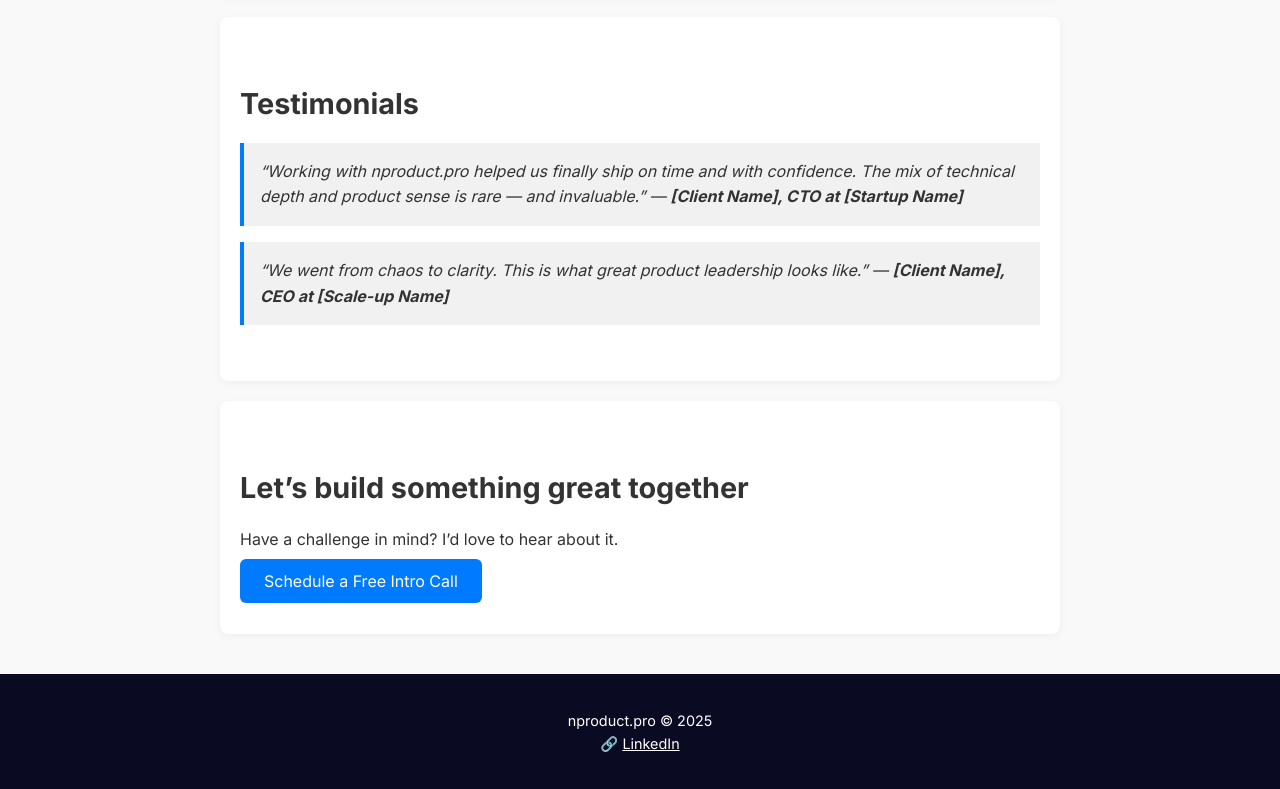
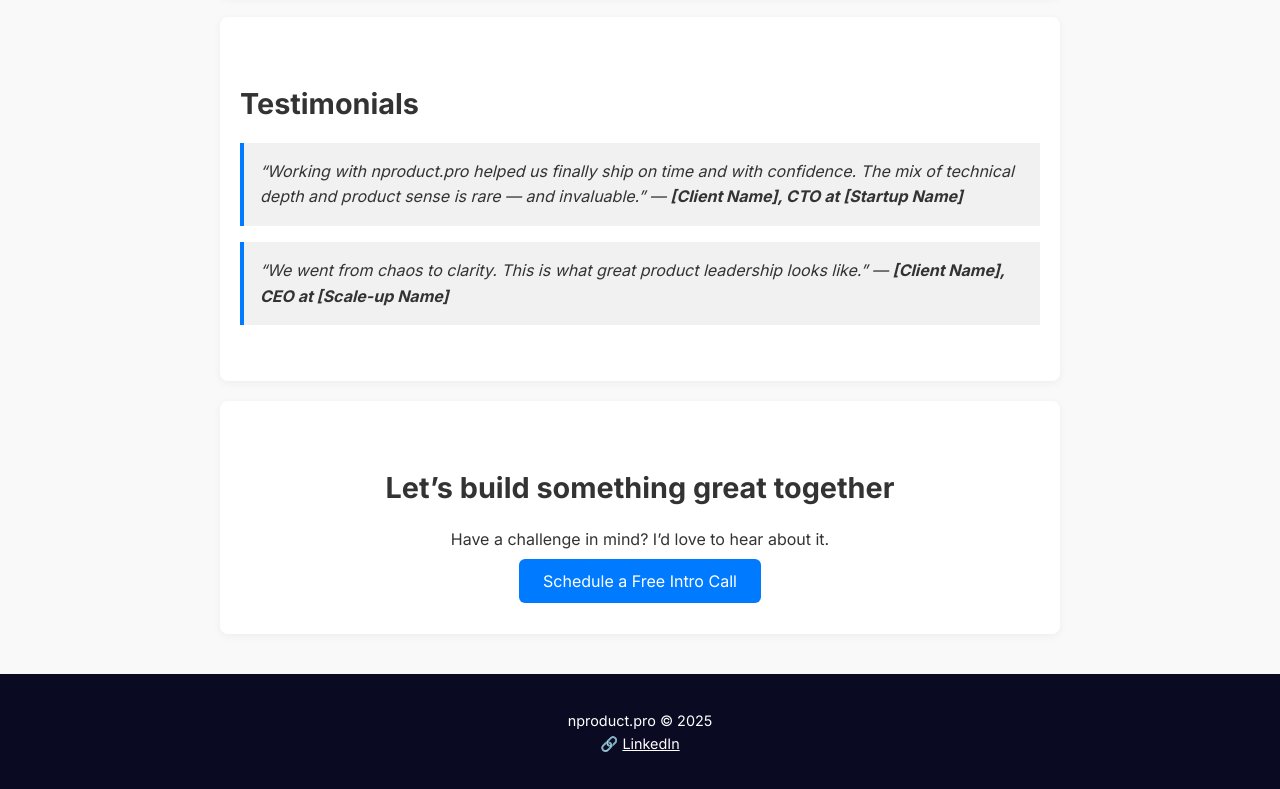
Before and after one commit to njjonet/nproduct, a plain HTML site: page index.html in a window 1280 px wide. Shown: the part 1467-2256 px from the top of the page. Drawn offline with Linux system fonts and the light colour scheme.

Commit message:
Update index.html

```diff
--- a/index.html
+++ b/index.html
@@ -111,7 +111,7 @@
     <div class="testimonial">“We went from chaos to clarity. This is what great product leadership looks like.” — <strong>[Client Name], CEO at [Scale-up Name]</strong></div>
   </section>
 
-  <section id="contact">
+  <section id="contact" style="text-align:center;">
     <h2>Let’s build something great together</h2>
     <p>Have a challenge in mind? I’d love to hear about it.</p>
     <a href="mailto:hello@nproduct.pro" class="cta-button">Schedule a Free Intro Call</a>
```
